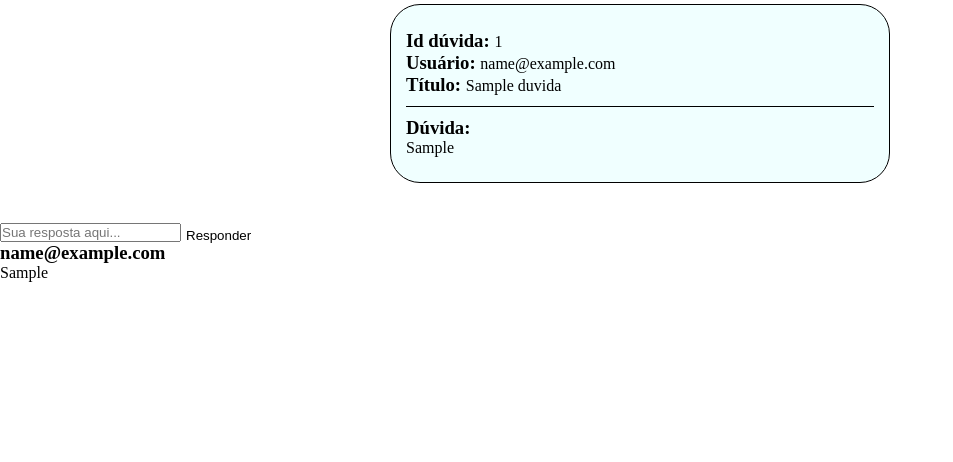
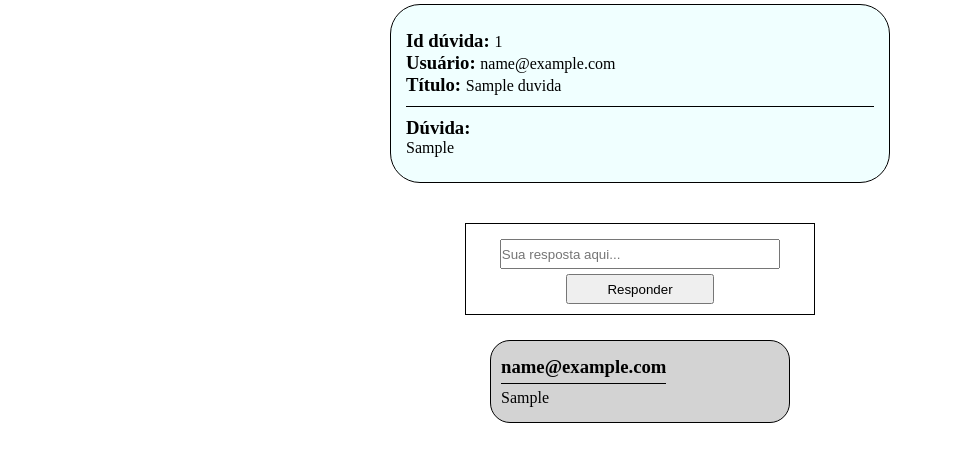
Before and after one commit to moisesaleixo/UniHelp, a PHP site: page /scripts/responder.php?id=1 in a window 1280 px wide. Shown: the part 116-578 px from the top of the page, without its empty margins (0-953 px from the left). Run offline with PHP 8.4, Linux system fonts and the light colour scheme; the visitor is signed in with stand-in values (Sample User, id 1); tables that the repository leaves empty or names only in its code hold one stand-in row (values such as "Sample post").

Commit message:
Detalhes

```diff
--- a/cadastros/atualiza.php
+++ b/cadastros/atualiza.php
@@ -12,7 +12,7 @@
 	$user = $_SESSION['email_user'];
 
 	if (empty($nomeNovo) || empty($sobrenomeNovore) || empty($data_nascNovo) || empty($cursoNovo) || empty($emailNovo) || empty($senhaNova)) {
-		header('Location: perfil.php?preencher=tudo');
+		header('Location: ../scripts/question.php?preencher=tudo');
 	}else{
 		$up = mysqli_query($conexao, "UPDATE usuarios SET nome='$nomeNovo',sobrenome='$sobrenomeNovo', data_nasc='$data_nascNovo', curso='$cursoNovo', email='$emailNovo', senha='$senhaNova' WHERE email='$user'");
 		header('Location: ../scripts/question.php');
--- a/css/respostas.css
+++ b/css/respostas.css
@@ -47,3 +47,53 @@ body{
 .card_inicio, .card_duvida{
     padding: 10px 0px;
 }
+
+.responder{
+    display: flex;
+    align-items: center;
+    justify-content: center;
+    margin: 0 auto 25px auto;
+    border: 1px solid black;
+    width: 350px;
+    height: 100%;
+    padding: 10px;
+}
+
+.form_resposta{
+    display: flex;
+    justify-content: center;
+    align-items: center;
+    flex-direction: column;
+    width: 90%;
+}
+
+.texto{
+    margin: 5px;
+    width: 95%;
+    height: 30px;
+}
+
+.btn{
+    width: 50%;
+    padding: 5px;
+    height: 30px;
+}
+
+.resposta{
+    display: flex;
+    border: 1px solid black;
+    padding: 10px;
+    width: 300px;
+    margin: 0 auto;
+    border-radius: 20px;
+    background: lightgrey;
+}
+
+.resposta_barra div{
+    padding: 5px 0px;
+}
+
+.resposta_barra div:first-child{
+    border-bottom: 1px solid black;
+    width: 100%;
+}
--- a/scripts/perfil.php
+++ b/scripts/perfil.php
@@ -49,7 +49,6 @@
             </div>
                 <div class="email">
                     <h2>Email:</h2> <?= "<span><h2> " . $aux['email'] . " </h2></span>"; ?>
-                    <h2>Senha:</h2> <?= "<span><h2>".$aux['senha']."</h2></span>";?>
                 </div>
         </section>
 
--- a/scripts/responder.php
+++ b/scripts/responder.php
@@ -75,10 +75,10 @@
 		<?php
 			}
 		?>
-			<section class="form">
-				<form action="../cadastros/comentario.php" method="POST">
-					<input type="text" name="resposta" placeholder="Sua resposta aqui...">
-					<button class="botao_comentario" type="submit">Responder</button>
+			<section class="responder">
+				<form action="../cadastros/comentario.php" method="POST" class="form_resposta">
+					<input class="texto" type="text" name="resposta" placeholder="Sua resposta aqui...">
+					<input class="btn" type="submit" value="Responder">
 				</form>
 			</section>
 
```
